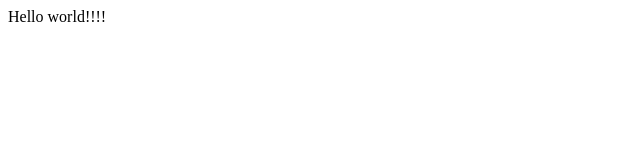
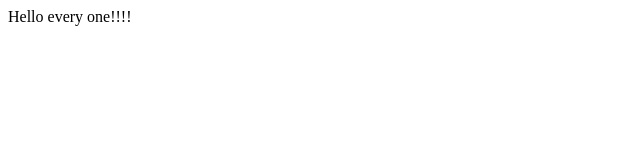
Before and after one commit to ahjam-taoufik/React-Gatsby, a Gatsby site: page / in a window 1280 px wide. Shown: the full height of the page, 0-640 px from the left. Built offline with nearby package versions, Linux system fonts and the light colour scheme; Gatsby itself is replaced by a stand-in of ours.

Commit message:
modife 2 hello word

```diff
--- a/src/pages/index.js
+++ b/src/pages/index.js
@@ -1,5 +1,5 @@
 import React from "react"
 
 export default function Home() {
-  return <div>Hello world!!!!</div>
+  return <div>Hello every one!!!!</div>
 }
```
